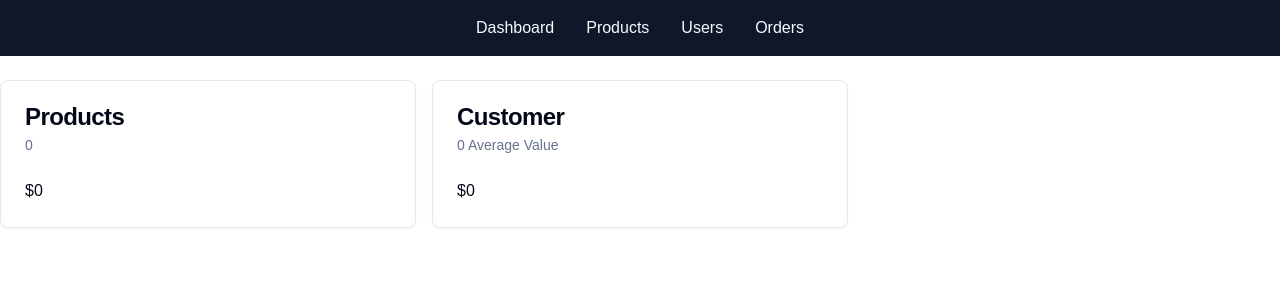
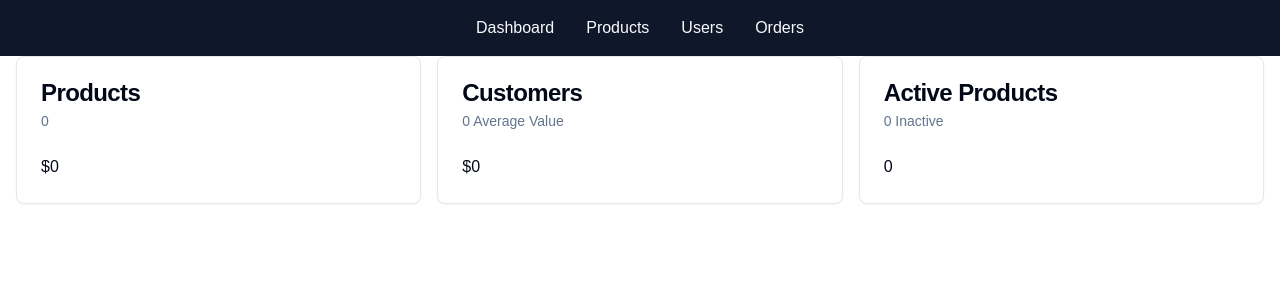
Before and after one commit to ushan-rx/ecom_platfrom, a Next.js app: page /admin in a window 1280 px wide. Shown: the top 300 px of the page. Built offline with nearby package versions, Linux system fonts and the light colour scheme; no server answers; the database is empty.

Commit message:
product card added

```diff
--- a/src/app/admin/layout.tsx
+++ b/src/app/admin/layout.tsx
@@ -12,7 +12,7 @@ export default function AdminLayout({
         <NavLink href="/admin/users">Users</NavLink>
         <NavLink href="/admin/orders">Orders</NavLink>
     </Nav>
-    <div className="container my-6">
+    <div className=""> {/* <div className="container my-6"> */}
         {children}
     </div>
     </>
--- a/src/app/admin/page.tsx
+++ b/src/app/admin/page.tsx
@@ -35,22 +35,42 @@ async function getUserData(){
     }
 }
 
-export default async function AdminDashboard(){
-    const [salesData, userData] = await Promise.all([
-        getSalesData(),
-        getUserData()
+async function getProductData(){
+    const [activeCount, inactiveCount] = await Promise.all([
+        db.product.count({ where: {isAvailableForPurchase: true}}),
+        db.product.count({ where: {isAvailableForPurchase: false}})
     ])
 
-    return <div className="grid grid-cols-1 md:grid-cols-2 lg:grid-cols-3 gap-4">
+    return {
+        activeCount,
+        inactiveCount
+    }
+}
+
+
+
+export default async function AdminDashboard(){
+    const [salesData, userData, productData] = await Promise.all([
+        getSalesData(),
+        getUserData(),
+        getProductData()
+    ])
+
+    return <div className="grid grid-cols-1 md:grid-cols-2 lg:grid-cols-3 gap-4 px-4">
        <DashboardCard
             title="Products"
             description={formatNumber(salesData.numberOfSales)}
             body={formatCurrency(salesData.amount)}
         />
         <DashboardCard
-            title="Customer"
+            title="Customers"
             description={`${formatNumber(userData.averageValuePerUser)} Average Value`}
             body={formatCurrency(userData.userCount)}
+        />
+        <DashboardCard
+            title="Active Products"
+            description={`${formatNumber(productData.inactiveCount)} Inactive`}
+            body={formatNumber(productData.activeCount)}
         />
     </div>
 }
```
